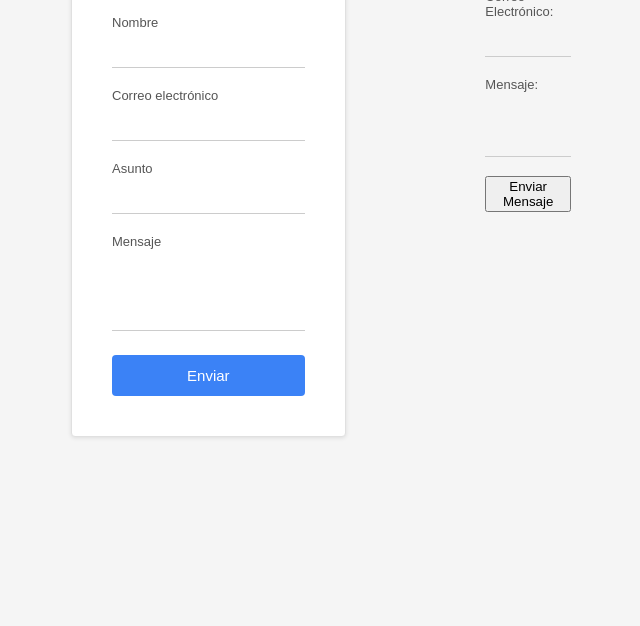
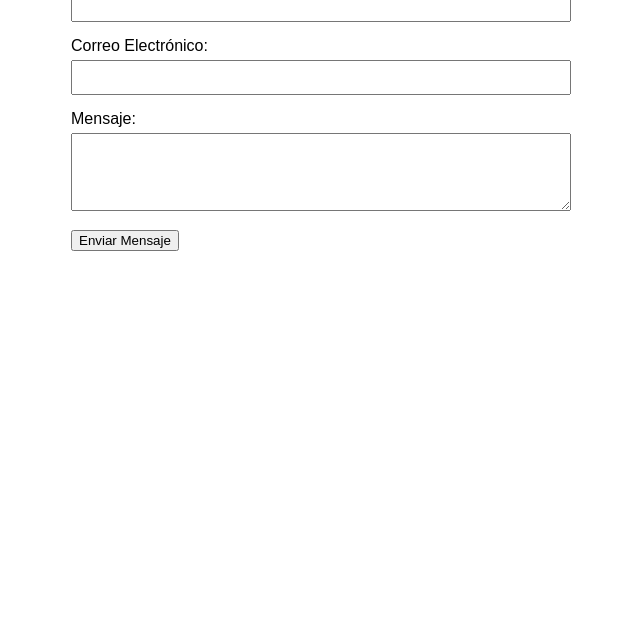
Before and after one commit to chambitony7-hue/formulario.com, a plain HTML site: page index.html in a window 1280 px wide. Shown: the part 174-800 px from the top of the page, without its empty margins (319-959 px from the left). Drawn offline with nearby package versions, Linux system fonts and the light colour scheme.

Commit message:
Update index.html

```diff
--- a/index.html
+++ b/index.html
@@ -1,99 +1,3 @@
-<!DOCTYPE html>
-<html lang="es">
-<head>
-<meta charset="UTF-8">
-<meta name="viewport" content="width=device-width, initial-scale=1.0">
-<title>Contáctanos</title>
- <script src="https://www.google.com/recaptcha/api.js" async defer></script>
-<style>
-  body {
-    background: #f5f5f5;
-    font-family: Arial, sans-serif;
-    display: flex;
-    justify-content: center;
-    padding-top: 50px;
-  }
-  .card {
-    background: white;
-    width: 450px;
-    padding: 40px;
-    border-radius: 4px;
-    box-shadow: 0 1px 4px rgba(0,0,0,0.1);
-    border: 1px solid #e0e0e0;
-  }
-  h2 {
-    text-align: center;
-    font-weight: 500;
-    color: #2c3e50;
-    margin-bottom: 30px;
-  }
-  label {
-    font-size: 13px;
-    color: #555;
-    display: block;
-    margin-top: 20px;
-    margin-bottom: 5px;
-  }
-  input[type="text"], input[type="email"], textarea {
-    width: 100%;
-    border: none;
-    border-bottom: 1px solid #ccc;
-    padding: 8px 0;
-    outline: none;
-    font-size: 14px;
-    background: transparent;
-  }
-  input:focus, textarea:focus {
-    border-bottom: 2px solid #3b82f6;
-  }
-  textarea {
-    resize: none;
-    height: 60px;
-  }
-  .btn {
-    margin-top: 20px;
-    width: 100%;
-    background: #3b82f6;
-    color: white;
-    border: none;
-    padding: 12px;
-    border-radius: 4px;
-    cursor: pointer;
-    font-size: 15px;
-  }
-  .btn:hover {
-    background: #2563eb;
-  }
-</style>
-</head>
-<body>
-
-<div class="card">
-  <h2>Contáctanos</h2>
-  <form id="contact-form">
-
-    <label for="nombre">Nombre</label>
-    <input type="text" id="nombre" name="nombre" required>
-
-    <label for="correo">Correo electrónico</label>
-    <input type="email" id="correo" name="correo" required>
-
-    <label for="asunto">Asunto</label>
-    <input type="text" id="asunto" name="asunto" required>
-
-    <label for="mensaje">Mensaje</label>
-    <textarea id="mensaje" name="mensaje" required></textarea>
-
-    <!-- 2. AQUÍ METES TU CLAVE DE SITIO DE RECAPTCHA -->
-    <div >
-      <div class="g-recaptcha" data-sitekey="6LeWlfotAAAAAAJGwAb2Zc1a2tpA_z2l5IJSND9B"></div>
-    </div>
-
-    <button class="btn" type="submit">Enviar</button>
-  </form>
-</div>
-</body>
-HTML
 <!DOCTYPE html>
 <html lang="es">
 <head>
```
